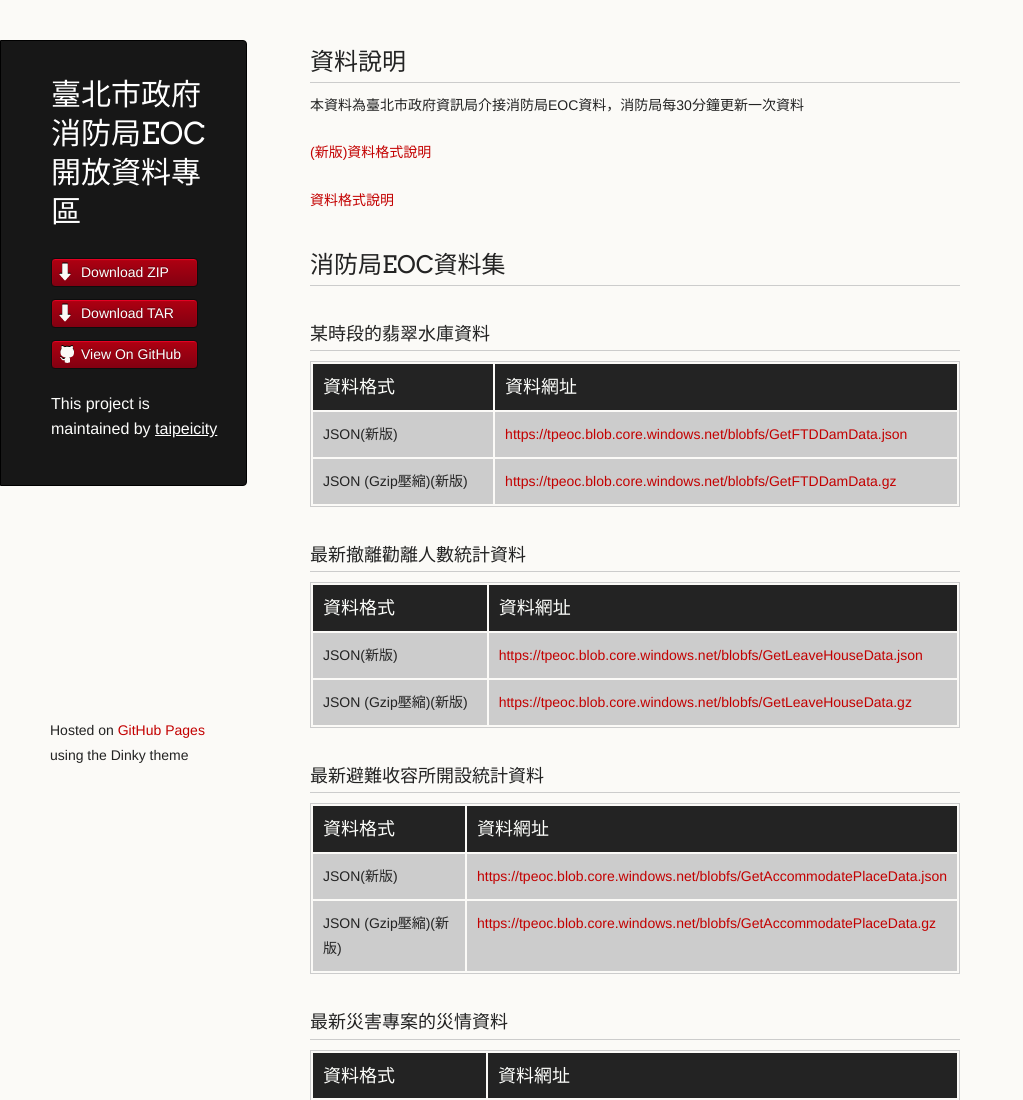
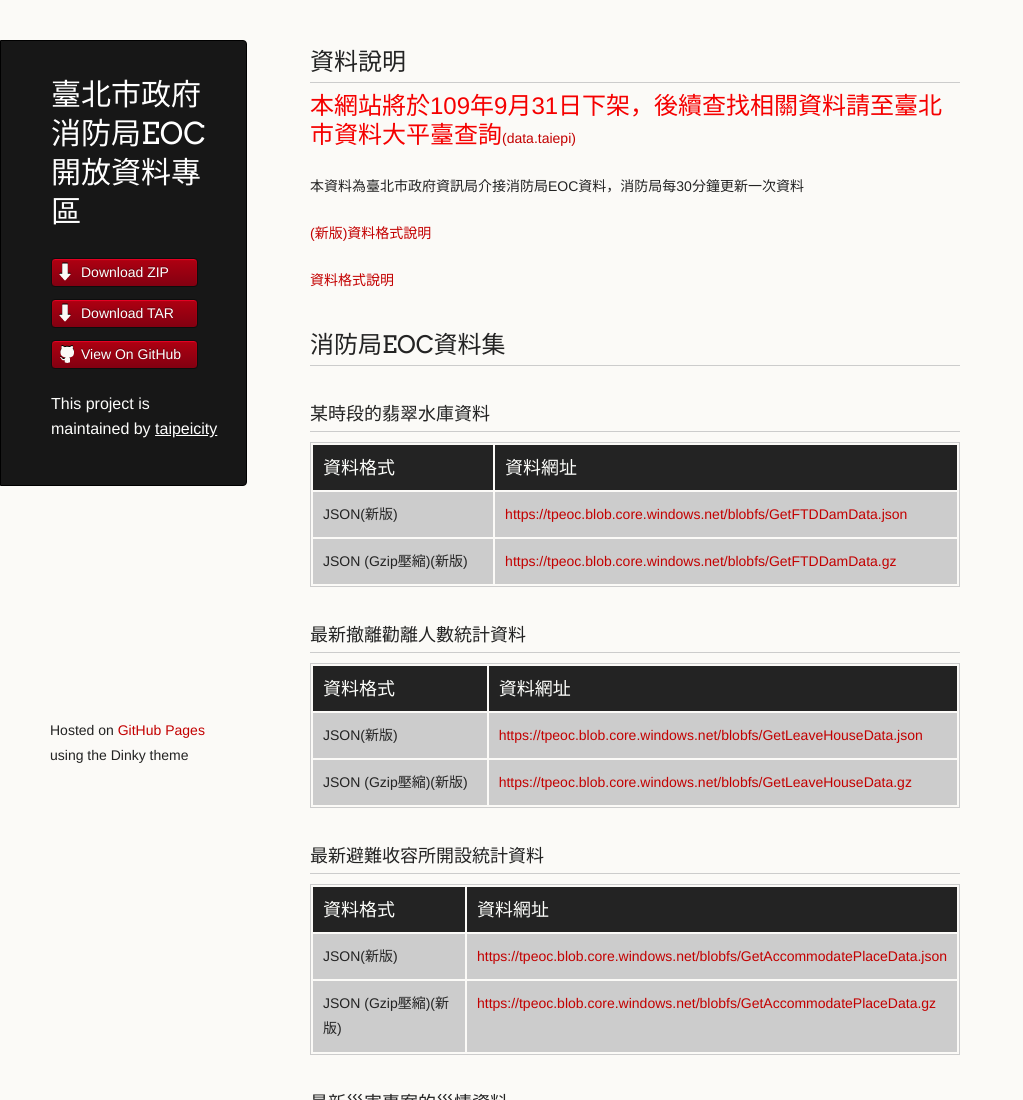
Before and after one commit to taipeicity/eoc_119, a plain HTML site: page index.html in a window 1280 px wide. Shown: the top 1100 px of the page, without its empty margins (0-1023 px from the left). Drawn offline with Linux system fonts and the light colour scheme.

Commit message:
Update index.html

```diff
--- a/index.html
+++ b/index.html
@@ -32,7 +32,7 @@
       <section>
         <h2>
 <a id="資料說明" class="anchor" href="#%E8%B3%87%E6%96%99%E8%AA%AA%E6%98%8E" aria-hidden="true"><span aria-hidden="true" class="octicon octicon-link"></span></a>資料說明</h2>
-
+<p><font size=5 color="#F50000">本網站將於109年9月31日下架，後續查找相關資料請至臺北市資料大平臺查詢</font><a href="http://data.taipei/">(data.taiepi)</a></p>
 <p>本資料為臺北市政府資訊局介接消防局EOC資料，消防局每30分鐘更新一次資料</p>
 
 
```
